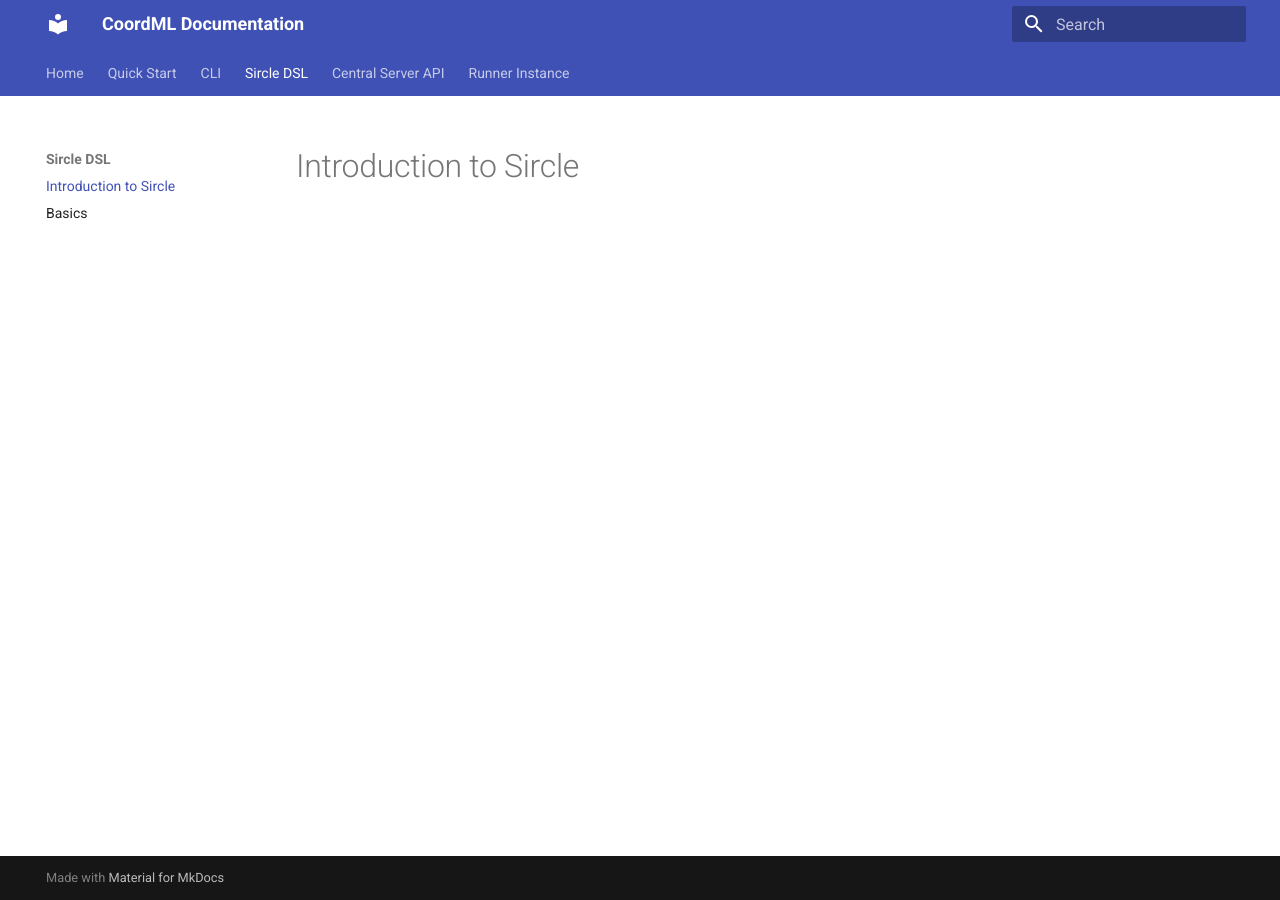
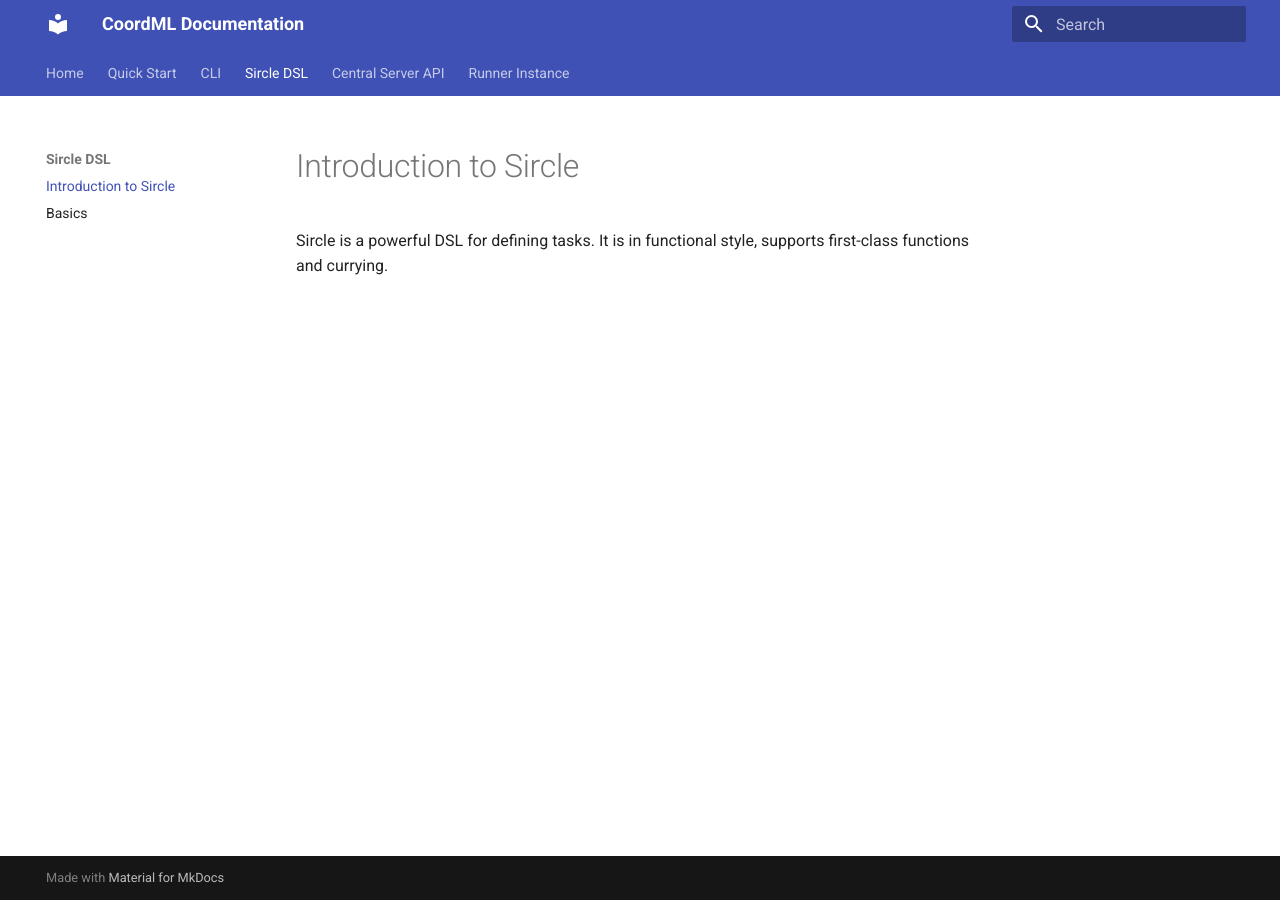
Before and after one commit to CoordML/coordml.github.io, an MkDocs documentation site: the page built from docs/sircle_dsl/introduction.md, in a window 1280 px wide. Built offline with MkDocs 1.6.1 and Material for MkDocs 9.7.7, drawn with Linux system fonts in a browser that asks for light colours.

Commit message:
Update Sircle introduction

```diff
--- a/docs/sircle_dsl/introduction.md
+++ b/docs/sircle_dsl/introduction.md
@@ -1 +1,3 @@
 # Introduction to Sircle
+
+Sircle is a powerful DSL for defining tasks. It is in functional style, supports first-class functions and currying.
```
